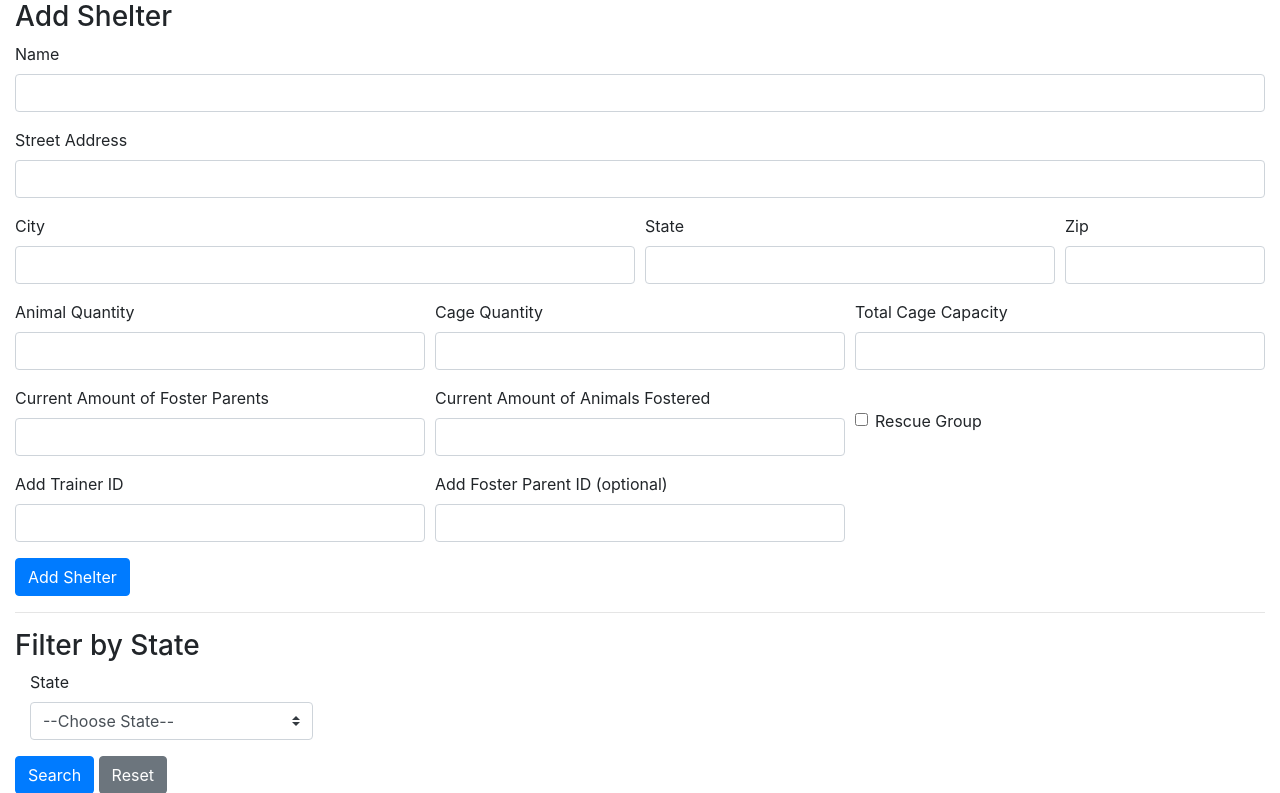
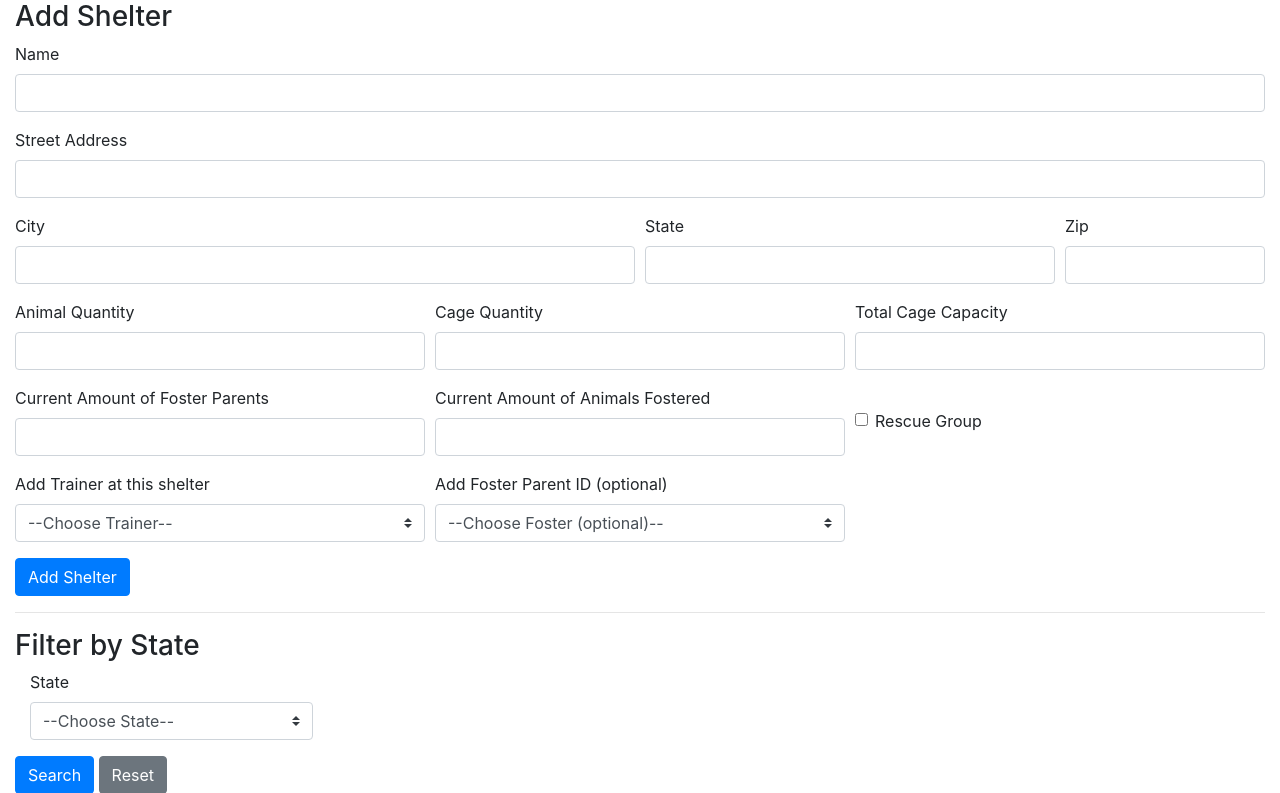
Before and after one commit to kevinlichang/national-animal-shelter-database, a Flask app: page /shelters/ in a window 1280 px wide. Shown: the part 112-905 px from the top of the page. Run offline with Flask 2, Linux system fonts and the light colour scheme; data that the repository does not hold is empty; some libraries are stand-ins or nearby versions.

Commit message:
added dropdown menu for FKs in shelters

```diff
--- a/app/app.py
+++ b/app/app.py
@@ -19,10 +19,18 @@ def home():
 def shelters():
     DBConnect = connectDB()
 
+    #Select trainer info for dropdown to input FK
+    trainersQuery = "SELECT trainer_id, last_name, first_name  FROM trainers ORDER BY last_name;"
+    trainersResult = executeQuery(DBConnect, trainersQuery).fetchall()
+
+    #Select foster info for dropdown to input FK
+    fostersQuery = "SELECT foster_id, last_name, first_name  FROM fosters ORDER BY last_name;"
+    fostersResult = executeQuery(DBConnect, fostersQuery).fetchall()
+
     #Select all for list
     query = "SELECT * from shelters;"
     result = executeQuery(DBConnect, query).fetchall()
-    return render_template('shelters.html', title='Shelters', allShelters=result)
+    return render_template('shelters.html', title='Shelters', allShelters=result, trainersData=trainersResult, fostersData=fostersResult)
 
 
 # Search Shelter by State
@@ -69,7 +77,7 @@ def addNewShelter():
     executeQuery(DBConnect, query, data)
 
     addNewShelterTrainerMM(shelterName, shelterAddress, shelterTrainerID)
-    if shelterFosterID != "":
+    if shelterFosterID != " ":
         addNewShelterFosterMM(shelterName, shelterAddress, shelterFosterID)
     return shelters()
 
--- a/app/templates/shelters.html
+++ b/app/templates/shelters.html
@@ -94,12 +94,22 @@
 
     <div class="form-row">
       <div class="form-group col-md-4">
-        <label for="shelterTrainerID">Add Trainer ID</label>
-        <input type="number" class="form-control" id="shelterTrainerID" name="shelterTrainerID">
+        <label for="shelterTrainerID">Add Trainer at this shelter</label>
+        <select name="shelterTrainerID" id="shelterTrainerID" class="custom-select">
+          <option selected>--Choose Trainer--</option>
+          {% for trainer in trainersData%}
+            <option value="{{trainer[0]}}"> {{trainer[1]}}, {{trainer[2]}} </option>
+          {% endfor %}
+        </select>
       </div>
       <div class="form-group col-md-4">
         <label for="shelterFosterID">Add Foster Parent ID (optional)</label>
-        <input type="number" class="form-control" id="shelterFosterID" name="shelterFosterID">
+        <select name="shelterFosterID" id="shelterFosterID" class="custom-select">
+          <option value=" " selected>--Choose Foster (optional)--</option>
+          {% for foster in fostersData%}
+            <option value="{{foster[0]}}"> {{foster[1]}}, {{foster[2]}} </option>
+          {% endfor %}
+        </select>
       </div>
     </div>
 
@@ -108,6 +118,7 @@
 
   <hr>
 
+  <!-- Search/Filter form-->
   <form class="mb-2" id="searchByStateForm" action="/shelters/state" method="post">
     <h3>Filter by State</h3>
 
```
